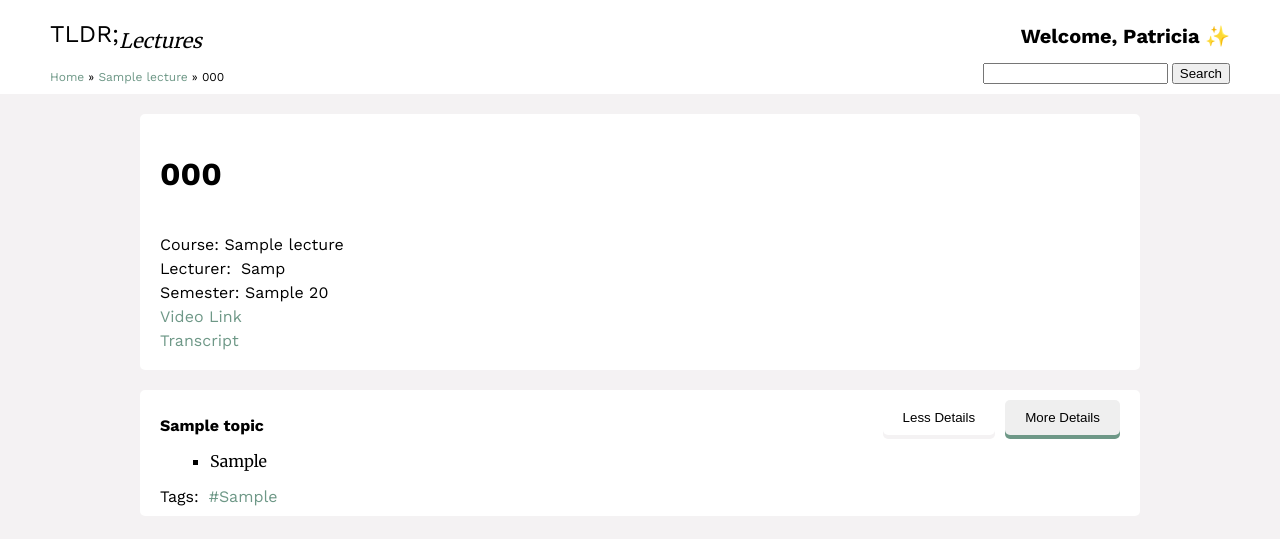
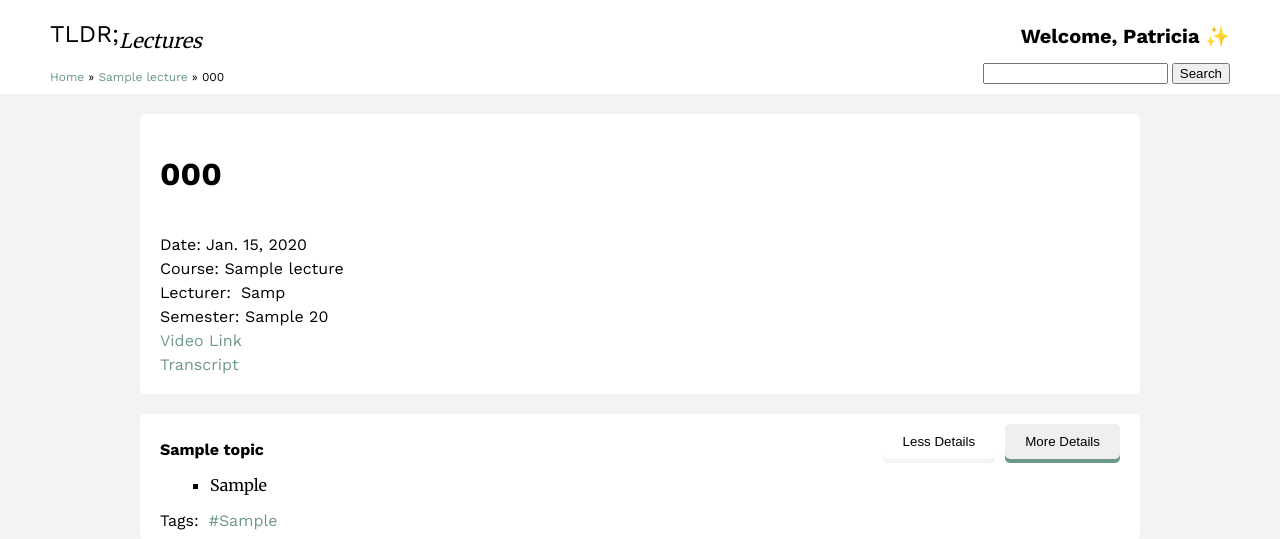
Before and after one commit to Hygster/ETH-Hackathon-Lecture-Summarizer, a Django app: page /transcripts/1/ in a window 1280 px wide. Shown: the top 539 px of the page. Run offline with Django 4.2, Linux system fonts and the light colour scheme; tables that the repository leaves empty hold one stand-in row (values such as "Sample post").

Commit message:
added date to summary

```diff
--- a/TLDRserver/TLDR/templates/views/summary.html
+++ b/TLDRserver/TLDR/templates/views/summary.html
@@ -40,6 +40,9 @@
 
           {# List of informations about lecture #}
           <ul class="lecture-information">
+            <li class="course-date">
+              Date: <span class="course-date">{{ video.presentation_date }}</span>
+            </li>
             <li class="course-information">
               Course: <span class="course-name">{{ lecture.lecture_name }}</span>
             </li>
```
